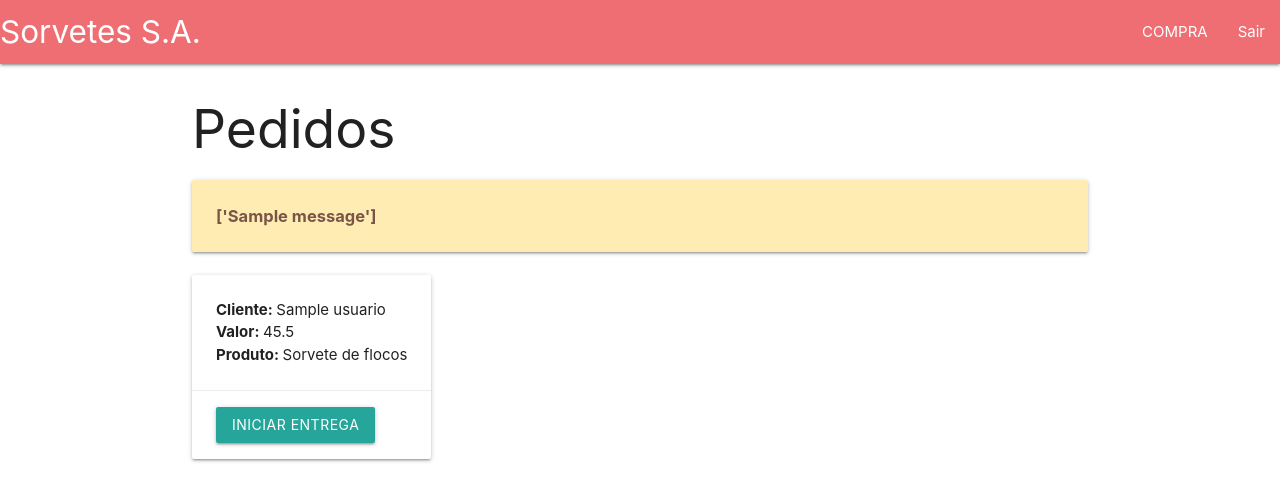
After one commit to ClaudioToledoGHT/DSI, a Flask app: page /pedidos in a window 1280 px wide. The commit adds this page. Shown: the top 501 px of the page. Run offline with Flask 2, Linux system fonts and the light colour scheme; a user stored in the database is signed in; tables that the repository leaves empty hold one stand-in row (values such as "Sample post"); one stand-in notice (Sample message) is shown; parts of the project's set-up code (start-up, migrations or seed data) failed here and were passed over.

Commit message:
Atualização de Entrega AC03

```diff
--- a/app/auth/views.py
+++ b/app/auth/views.py
@@ -46,10 +46,7 @@ def cadastrar():
         provedor_id = request.cookies.get("provedor_id", "")
         provedor = request.cookies.get("provedor", "")
 
-        time.sleep(5)
-
         if not nome and not email and session:
-            print('tem sessao')
             if 'email' in session:
                 email = session["email"]
             if 'nome' in session:
@@ -231,7 +228,7 @@ def google_auth_callback():
         return resposta
     except Exception as e:
         print(e)
-        return redirect("/login")
+        return redirect("/teste")
 
 
 # Helpers
--- a/app/daos/UsuarioDAO.py
+++ b/app/daos/UsuarioDAO.py
@@ -11,6 +11,17 @@ class UsuarioDAO(DAO):
             with self.session(bind=connection) as session:
                 return session.query(self.model).filter_by(email=email).first()
 
+    def get_clientes(self, id):
+            with self.engine.connect() as connection:
+                with self.session(bind=connection) as session:
+                    # return session.query(self.model).filter_by(tipoUsuario=1)
+                    return session.query(self.model).all()
+
+    def get_usuario_by_id(self, id):
+        with self.engine.connect() as connection:
+            with self.session(bind=connection) as session:
+                return session.query(self.model).filter_by(id=id).first()
+
     def register(self, model):
         with self.engine.connect() as connection:
             with self.session(bind=connection) as session:
--- /dev/null
+++ b/app/fornecedores/pedidos/__init__.py
@@ -0,0 +1,5 @@
+from flask import Blueprint
+
+pedido = Blueprint("pedidos", __name__, template_folder='templates')
+
+from . import views
--- /dev/null
+++ b/app/fornecedores/pedidos/templates/lista.html
@@ -0,0 +1,41 @@
+{% extends "base.html" %}
+{% block titulo %}Cadastrar ?{% endblock %}
+{% block js %}
+
+{% endblock %}
+
+{% block content %}
+<h2>Pedidos</h2>
+
+{% with mensagem = get_flashed_messages() %}
+  {% if mensagem %}
+    <div class="alert card amber lighten-4 brown-text">
+        <div class="card-content">
+            <p>{{mensagem}}</p>
+        </div>
+    </div>
+  {% endif %}
+{% endwith %}
+
+<ul class=" d-flex">
+  {% for pedido in pedidos %}
+    <div class="col s12 m7" style="margin-right: 20px">
+      <div class="card horizontal">
+        <div class="card-stacked">
+          <div class="card-content">
+            <p><b>Cliente: </b>{{ pedido.nome }}</p>
+            <p><b>Valor: </b>{{ pedido.valor }}</p>
+            <p><b>Produto: </b>{{ pedido.produto }}</p>
+          </div>
+          <form action="/entregar/pedido/{{pedido.cliente_id}}" method="POST" class="card-action">
+            <button class="btn waves-effect waves-light" type="submit" name="action">Iniciar entrega
+            </button>
+          </form>
+        </div>
+      </div>
+    </div>
+  {% endfor %}
+</ul>
+
+
+{% endblock %}
--- /dev/null
+++ b/app/fornecedores/pedidos/views.py
@@ -0,0 +1,52 @@
+from werkzeug.utils import redirect
+from app.daos.DAO import DAO
+from flask import render_template, url_for, make_response, flash
+from app.models import Produto
+from app.daos.PedidoDAO import pedido_dao
+from app.daos.UsuarioDAO import usuario_dao
+from app.helper.messageSender import notification_sender
+from . import pedido
+from app.auth.views import esta_autenticado
+
+@pedido.route('/pedidos')
+def listar_pedidos():
+    usuario = esta_autenticado()
+    pedidos = get_pedidos(usuario.id)
+    return render_template('lista.html', pedidos=pedidos, tipoUsr = usuario.tipoUsuario)
+
+@pedido.route('/entregar/pedido/<int:id>', methods=["POST"])
+def iniciar_entrega(id):
+    usuario = esta_autenticado()
+    cliente = usuario_dao.get_usuario_by_id(id)
+
+    if not cliente:
+      flash('Não foi possível localizar o cliente')
+    elif not cliente.telefone:
+      flash("Não foi possível localizar o telefone do cliente para envio da mensagem")
+    else:
+      print('enviar mensagem')
+      # enviando a mensagem
+      response = notification_sender.send_message(cliente.telefone, usuario.nome +  ': Seu pedido chegará em minutos')
+      print('response')
+      print(response)
+      if response:
+        flash('O cliente acaba de ser avisado que em breve receberá o pedido!')
+      else:
+        flash('Não foi possível se conectar com o cliente')
+
+    return redirect("/pedidos")
+
+def get_pedidos(fornecedorId):
+  usuarios = usuario_dao.get_clientes(fornecedorId)
+
+  pedidos = []
+  for usuario in usuarios:
+      pedido = {}
+      pedido['nome'] = usuario.nome
+      pedido['cliente_id'] = usuario.id
+      pedido['data'] = '01/10/2021'
+      pedido['valor'] = 45.50
+      pedido['produto'] = 'Sorvete de flocos'
+      pedidos.append(pedido)
+
+  return pedidos
--- a/app/models.py
+++ b/app/models.py
@@ -15,6 +15,7 @@ class Usuario(db.Model):
     provedor = db.Column(db.String(10))
     email = db.Column(db.String(50))
     senha = db.Column(db.String(255))
+    telefone = db.Column(db.String(20))
     tipoUsuario = db.Column(db.Integer)
     # uselist = false representa relação one-to-one
     endereco = db.relationship("Endereco", backref="usuario", uselist=False)
@@ -47,6 +48,10 @@ class Produto(db.Model):
     desabilitado = db.Column(db.String(1))
     usuario_id = db.Column(db.Integer, db.ForeignKey('usuarios.id'))
 
+class Pedido(db.Model):
+    __tablename__ = "pedidos"
+    id = db.Column(db.Integer, primary_key=True, autoincrement=True)
+
 
 class Sabores(db.Model):
     __tablename__ = "SABORES"
--- a/app/routes.py
+++ b/app/routes.py
@@ -1,6 +1,7 @@
 from app.produtos import produto as produtos_blueprint
 from app.auth import auth as auth_blueprint
 from app.sabores import sabores as sabores_blueprint
+from app.fornecedores.pedidos import pedido as pedidos_blueprint
 
 # from app.api.api import api_bp
 # from app.auth.auth import auth_bp
@@ -24,3 +25,4 @@ def init_app(app):
     app.register_blueprint(produtos_blueprint)
     app.register_blueprint(auth_blueprint, url_prefix='')
     app.register_blueprint(sabores_blueprint)
+    app.register_blueprint(pedidos_blueprint)
--- a/app/templates/base.html
+++ b/app/templates/base.html
@@ -30,6 +30,7 @@
         <li><a class="waves-effect waves-light btn" href="/produtos/cadastrar">Novo Produto</a></li>
         <li><a href="/produtos">Produtos</a></li>
         <!-- <li><a href="/vendedor/id/produtos">Meus produtos</a></li> -->
+        <li><a href="/pedidos">Meus pedidos</a></li>
         <li><a href="/sabores">Sabores</a></li>
         {% else %}
         {% endif %}
--- a/database.sql
+++ b/database.sql
@@ -42,3 +42,6 @@ ALTER TABLE usuarios
 ADD PROVEDOR_ID VARCHAR(255)
 
 ALTER TABLE usuarios ALTER COLUMN SENHA VARCHAR(255) NULL
+
+ALTER TABLE usuarios
+ADD TELEFONE VARCHAR(15)
```
Also changed, not shown: app/daos/PedidoDAO.py (added, +11 -0 lines), app/helper/messageSender.py (added, +23 -0 lines), app/daos/FornecedorDAO.py (deleted), 1 other file.
